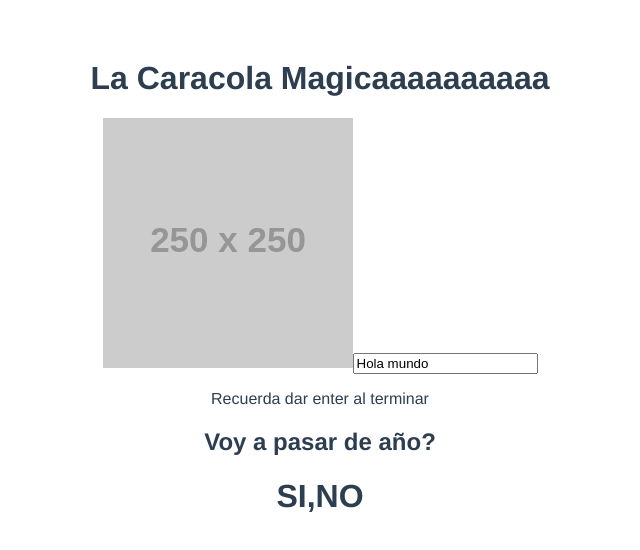
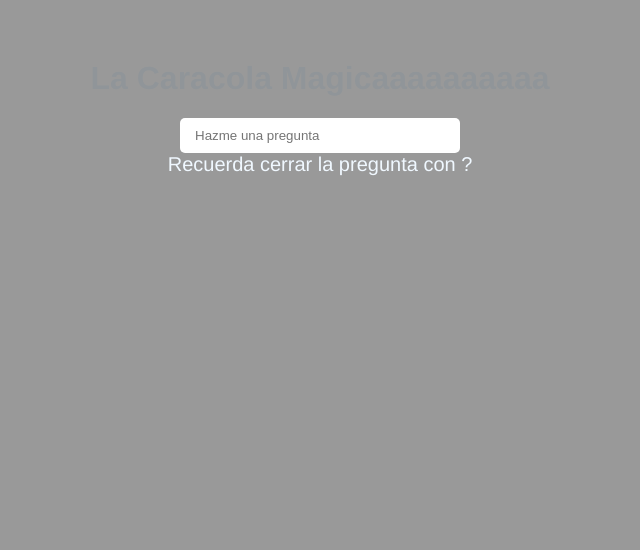
Before and after one commit to XaviX598/pw_u2_v_p4_ka, a Vue app: page / in a window 1280 px wide. Shown: the top 550 px of the page, without its empty margins (320-960 px from the left). Built offline with nearby package versions, Linux system fonts and the light colour scheme.

Commit message:
taller21

```diff
--- a/src/components/CaracolaMagica.vue
+++ b/src/components/CaracolaMagica.vue
@@ -1,11 +1,17 @@
 <template>
     <h1>La Caracola Magicaaaaaaaaaa</h1>
-    <img src="https://via.placeholder.com/250" alt="No se puede presentar la imagen">
-    <input v-model="pregunta" type="text" placeholder="Hazme una pregunta">
-    <p>Recuerda dar enter al terminar</p>
-    <div>
-        <h2>Voy a pasar de año?</h2>
-        <h1>SI,NO</h1>
+    <img v-if="rutaImagen" :src="rutaImagen" alt="No se puede presentar la imagen">
+    <!-- vamos a poner un div con las mismas dimensiones que la imagen para darle color y hacer parecer que la imagen tiene esos efectos -->
+    <div class="bg-dark">
+
+    </div>
+    <div class="container">
+        <input v-model="pregunta" type="text" placeholder="Hazme una pregunta">
+        <p>Recuerda cerrar la pregunta con ?</p>
+        <div>
+            <h2>{{ pregunta }}</h2>
+            <h1>{{ respuesta }}</h1>
+        </div>
     </div>
 </template>
 
@@ -13,10 +19,85 @@
 export default {
     data() {
         return {
-            pregunta: 'Hola mundo'
+            pregunta: '',
+            respuesta: '',
+            rutaImagen: null,
+
+        }
+    },
+    watch: {
+        //debemos declarar con el nombre de una propiedad reactiva como si fuese un metodo, quedaria asi
+        //tiene una firma especifica, (value, oldValue)
+        pregunta(value, oldValue) {
+            console.log(value);
+            console.log(oldValue);
+            if (value.includes('?')) { //solo si la pregunta incluye ? se imprime
+                //console.log('consumir el api')
+                this.consumirAPI()
+            }
+        },
+    },
+    methods: {
+        async consumirAPI() { //cuando ponemos un metodo con await debemos poner async si no no compila y da error
+            //si consumos una api antes del fetch debe poner un await
+            //metodo consumir api es fetch
+            const respuesta = await fetch('https://yesno.wtf/api').then(r => r.json())
+            //para desestructurar
+            //const {answer, image} = await fetch('https://yesno.wtf/api').then(r=> r.json())
+            // console.log(answer)
+            // console.log(image)
+            //o tambien
+            const { answer, image } = respuesta
+            console.log(answer)
+            console.log(image)
+            this.respuesta = answer;
+            this.rutaImagen = image
         }
     }
-}
+};
 </script>
 
-<style></style>
+<style>
+img,
+.bg-dark {
+    left: 0px;
+    /*para que se ponga totalmente a la izquierda*/
+    /* para que ocupe todo el ancho de la pagina  */
+    max-height: 100%;
+    max-width: 100%;
+    position: fixed;
+    /* para que inicie desde el tope */
+    top: 0px;
+    /* para que pueda copar todo el ancho y todo el alto hace falta esto  */
+    height: 100vh;
+    width: 100vw;
+
+}
+
+/* darle un esquema oscuro solo al div */
+.bg-dark {
+    background-color: rgba(0, 0, 0, 0.4);
+}
+
+.container {
+    position: relative;
+    /*para el contenedor se ponga encima se todo*/
+}
+
+input {
+    width: 250px;
+    padding: 10px 15px;
+    border-radius: 5px;
+    border: none;
+}
+
+p,
+h1,
+h2 {
+    color: aliceblue;
+}
+
+p {
+    font-size: 20px;
+    margin-top: 0px;
+}</style>
```
